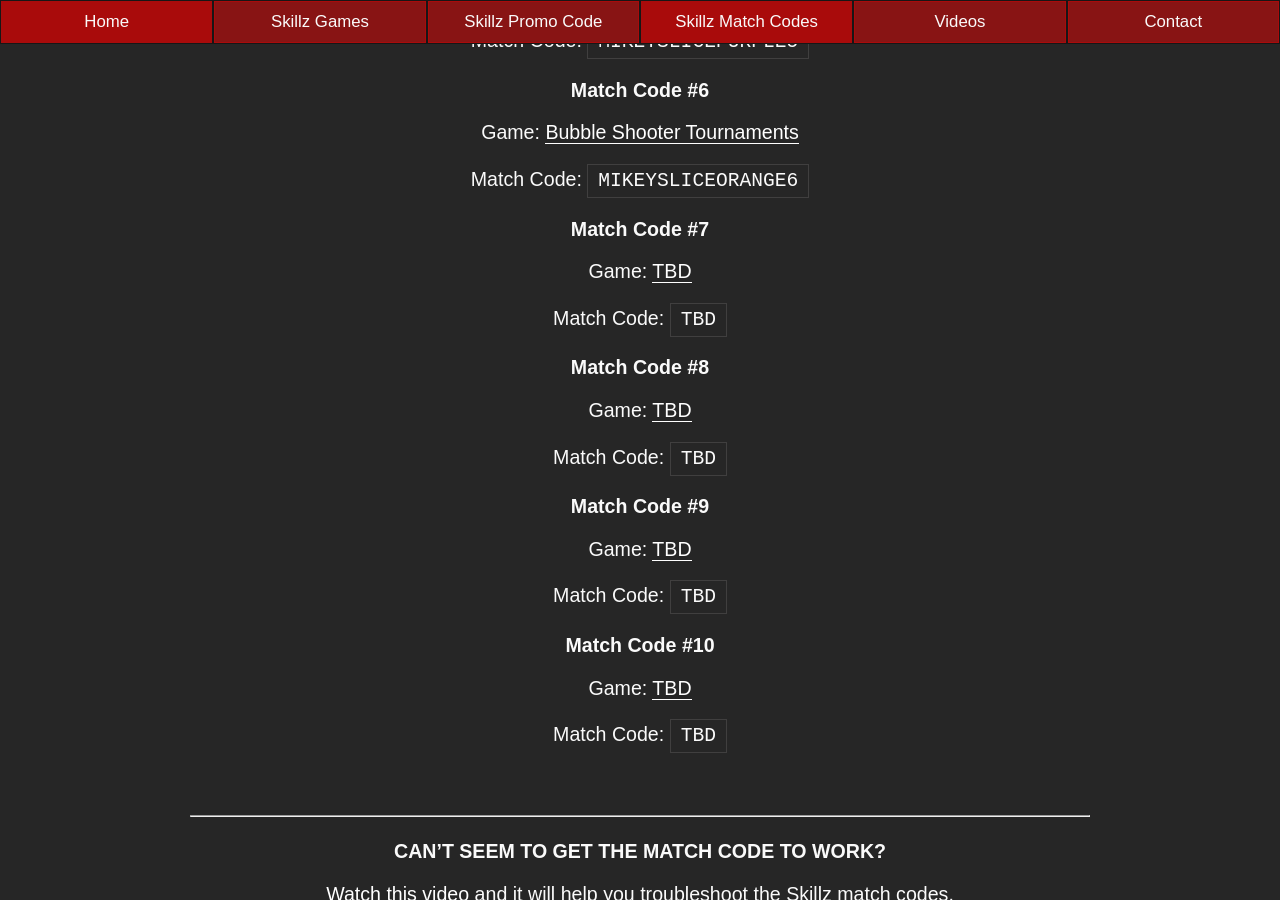
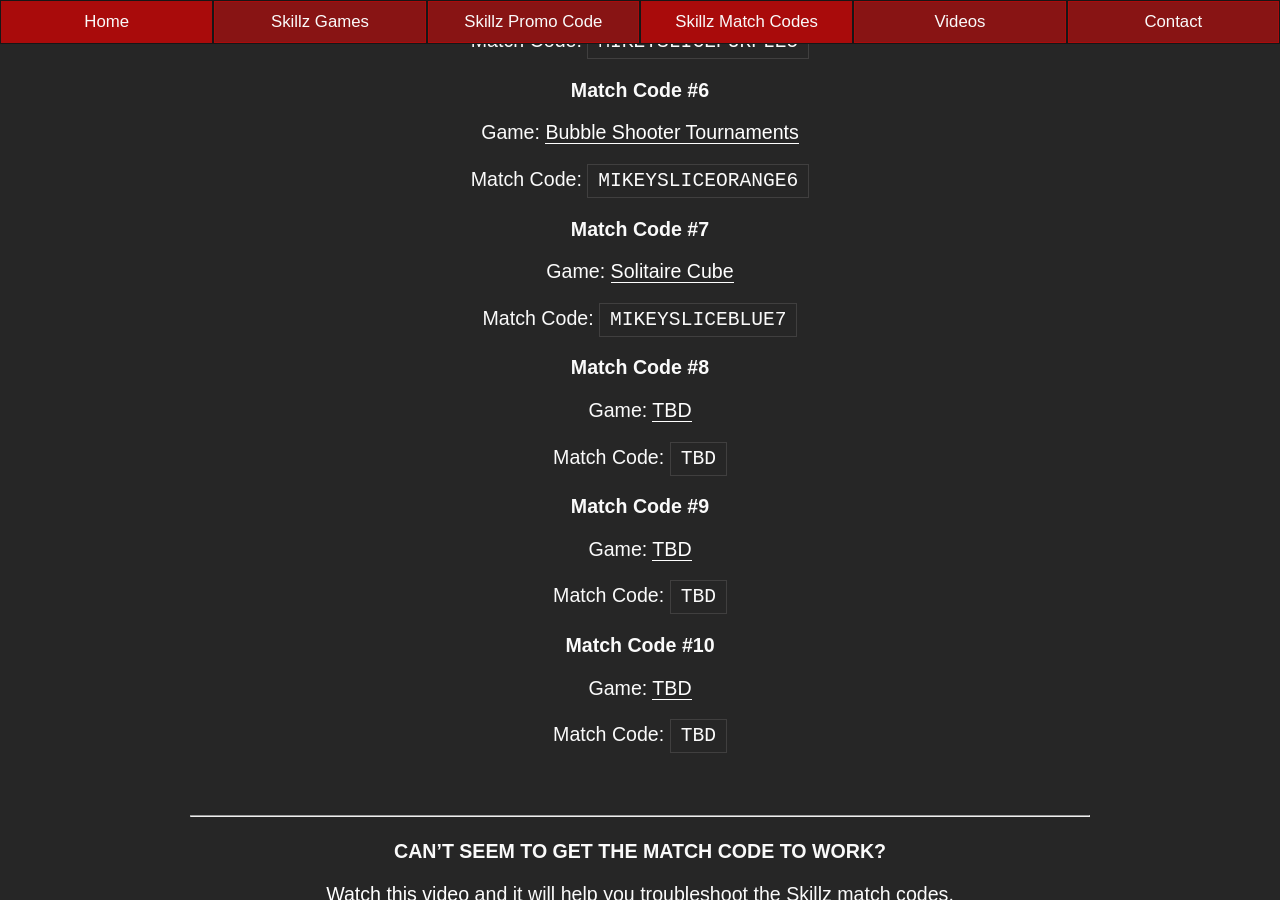
Before and after one commit to mikeyslice/esports-medium, a Jekyll site: the page built from skillz-match-codes.md, in a window 1280 px wide and 900 px high, scrolled down 3937 px. Built offline with Jekyll 4.4.1, drawn with Linux system fonts in a browser that asks for light colours.

Commit message:
Update Skillz Match Codes “skillz-match-codes”

```diff
--- a/_includes/pages/skillz-match-codes.html
+++ b/_includes/pages/skillz-match-codes.html
@@ -139,9 +139,9 @@
 
 <h3>Match Code #7</h3>
 
-<p>Game: <a href="/skillz-games/">TBD</a><p>
+<p>Game: <a href="/skillz-games/">Solitaire Cube</a><p>
 
-<p>Match Code: <code>TBD</code><p>
+<p>Match Code: <code>MIKEYSLICEBLUE7</code><p>
 
 <h3>Match Code #8</h3>
 
```
